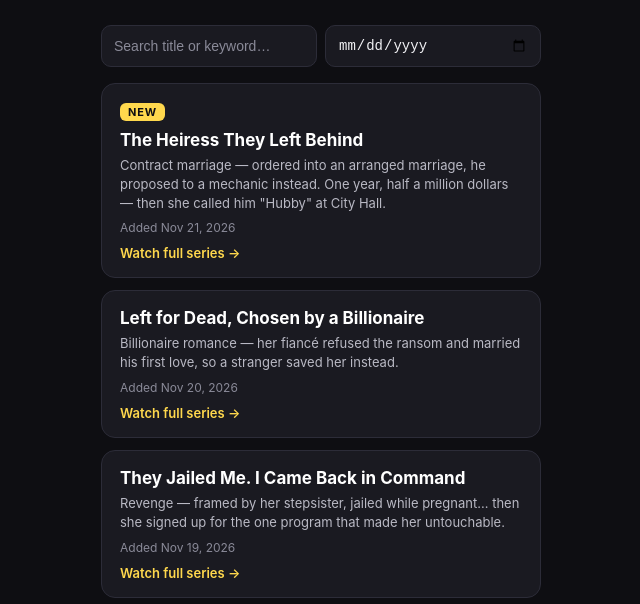
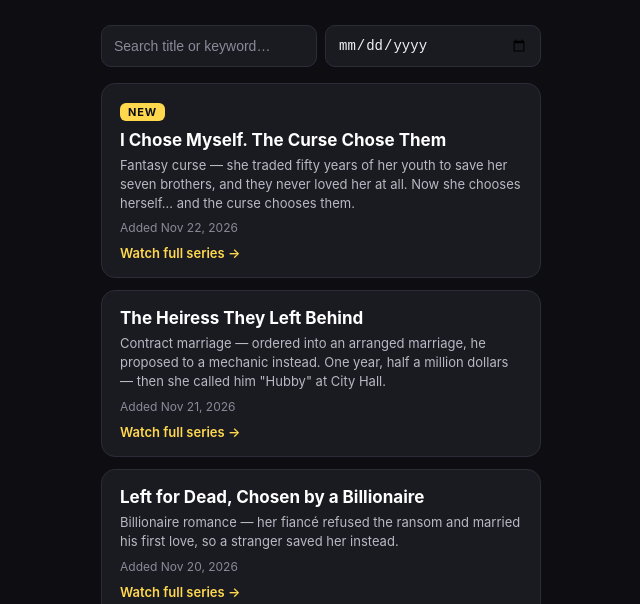
Before and after one commit to cici-glint-bot/drama-picks, a plain HTML site: page index.html in a window 1280 px wide. Shown: the part 196-800 px from the top of the page, without its empty margins (319-959 px from the left). Drawn offline with Linux system fonts and the light colour scheme.

Commit message:
Add I Chose Myself. The Curse Chose Them (Offer 839436) — 2026-11-22

```diff
--- a/index.html
+++ b/index.html
@@ -43,8 +43,15 @@
 
   <!-- Newest first. Each button href is the drama's original affiliate link, used exactly as issued. -->
 
+  <a class="pick" data-date="2026-11-22" href="https://r.reelsgo.tv/a1Eau7la_cQk">
+    <span class="day">NEW</span>
+    <span class="title">I Chose Myself. The Curse Chose Them</span>
+    <span class="genre">Fantasy curse — she traded fifty years of her youth to save her seven brothers, and they never loved her at all. Now she chooses herself… and the curse chooses them.</span>
+    <span class="date">Added Nov 22, 2026</span>
+    <span class="go">Watch full series →</span>
+  </a>
+
   <a class="pick" data-date="2026-11-21" href="https://r.reelsgo.tv/nv12WXzSyfAT">
-    <span class="day">NEW</span>
     <span class="title">The Heiress They Left Behind</span>
     <span class="genre">Contract marriage — ordered into an arranged marriage, he proposed to a mechanic instead. One year, half a million dollars — then she called him "Hubby" at City Hall.</span>
     <span class="date">Added Nov 21, 2026</span>
```
